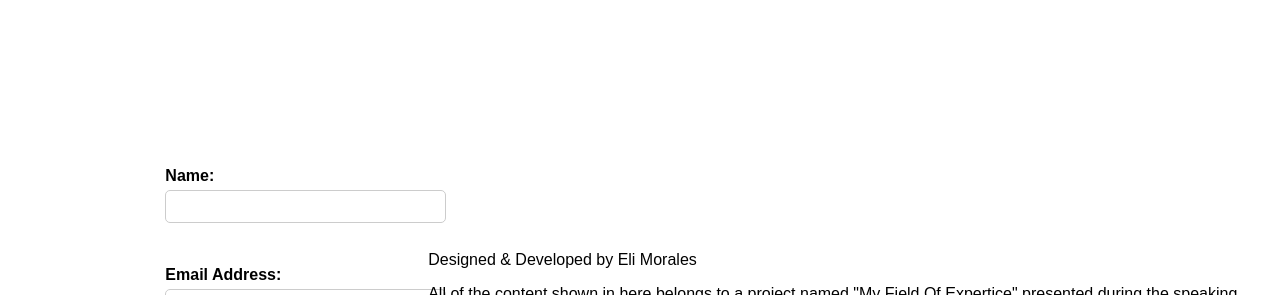
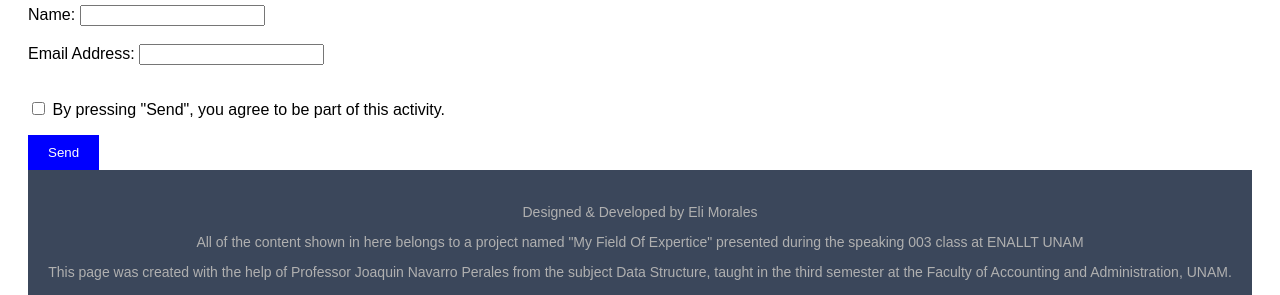
Before and after one commit to El-morales19/Mail-sender, a plain HTML site: page index.html in a window 1280 px wide. Shown: the part 91-386 px from the top of the page. Drawn offline with Linux system fonts and the light colour scheme.

Commit message:
Update styles.css

```diff
--- a/styles.css
+++ b/styles.css
@@ -1,59 +1,54 @@
-/* General styles */
-body {
-    font-family: Arial, sans-serif;
-    background-color: #f4f4f4;
-    margin: 0;
-    padding: 0;
-    display: flex;
-    justify-content: center;
-    align-items: center;
-    height: 100vh;
+.form-container {
+    background-color: rgba(10, 25, 50, 0.8); /* Mismo color que el footer */
+    padding: 20px;
+    border-radius: 8px;
+    width: 50%; /* Ajusta el ancho según lo necesites */
+    margin-left: 0; /* Alineado a la izquierda */
 }
 
-/* Form container */
-.container {
-    background: white;
-    padding: 20px;
-    border-radius: 10px;
-    box-shadow: 0px 4px 10px rgba(0, 0, 0, 0.1);
-    width: 300px;
-    text-align: center;
+.form-container input,
+.form-container textarea,
+.form-container button {
+    display: block;
+    width: 100%;
+    margin-bottom: 10px;
+    padding: 10px;
+    border: 1px solid #b0b0b0;
+    background-color: rgba(255, 255, 255, 0.1);
+    color: #b0b0b0;
 }
 
-/* Labels and inputs */
-label {
-    display: block;
-    margin: 10px 0 5px;
+.form-container button {
+    background-color: #b0b0b0;
+    color: #0a1932;
+    cursor: pointer;
     font-weight: bold;
 }
 
-input {
-    width: 100%;
-    padding: 8px;
-    margin-bottom: 15px;
-    border: 1px solid #ccc;
-    border-radius: 5px;
+.form-container button:hover {
+    background-color: #ffffff;
+    color: #0a1932;
 }
 
-/* Disclaimer */
-.disclaimer {
-    font-size: 12px;
-    color: #666;
-    margin-bottom: 15px;
-}
-
-/* Submit button */
-button {
-    background-color: #007BFF;
-    color: white;
-    border: none;
-    padding: 10px 15px;
-    border-radius: 5px;
-    cursor: pointer;
-    width: 100%;
-    font-size: 16px;
-}
 
 button:hover {
     background-color: #0056b3;
 }
+
+footer {
+    background-color: rgba(10, 25, 50, 0.8); /* Azul oscuro con transparencia */
+    color: #b0b0b0; /* Gris claro */
+    text-align: center;
+    padding: 20px;
+    font-size: 14px;
+}
+
+footer a {
+    color: #b0b0b0;
+    text-decoration: none;
+    font-weight: bold;
+}
+
+footer a:hover {
+    text-decoration: underline;
+}
```
